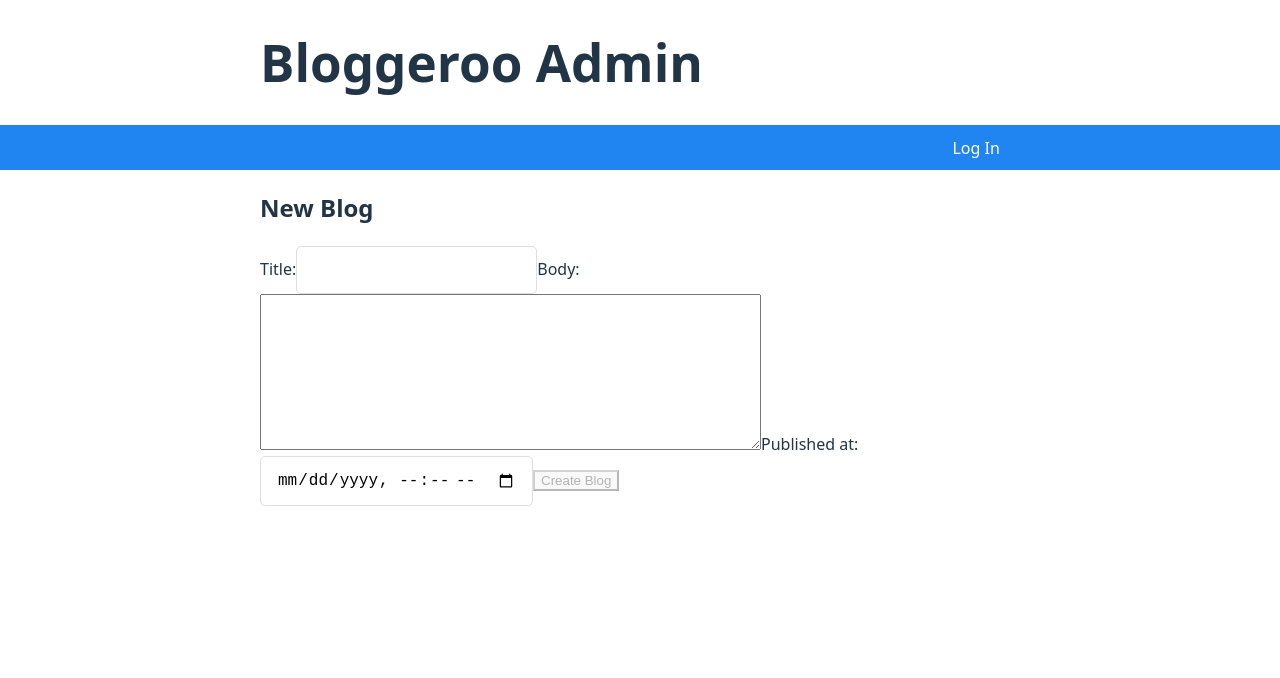
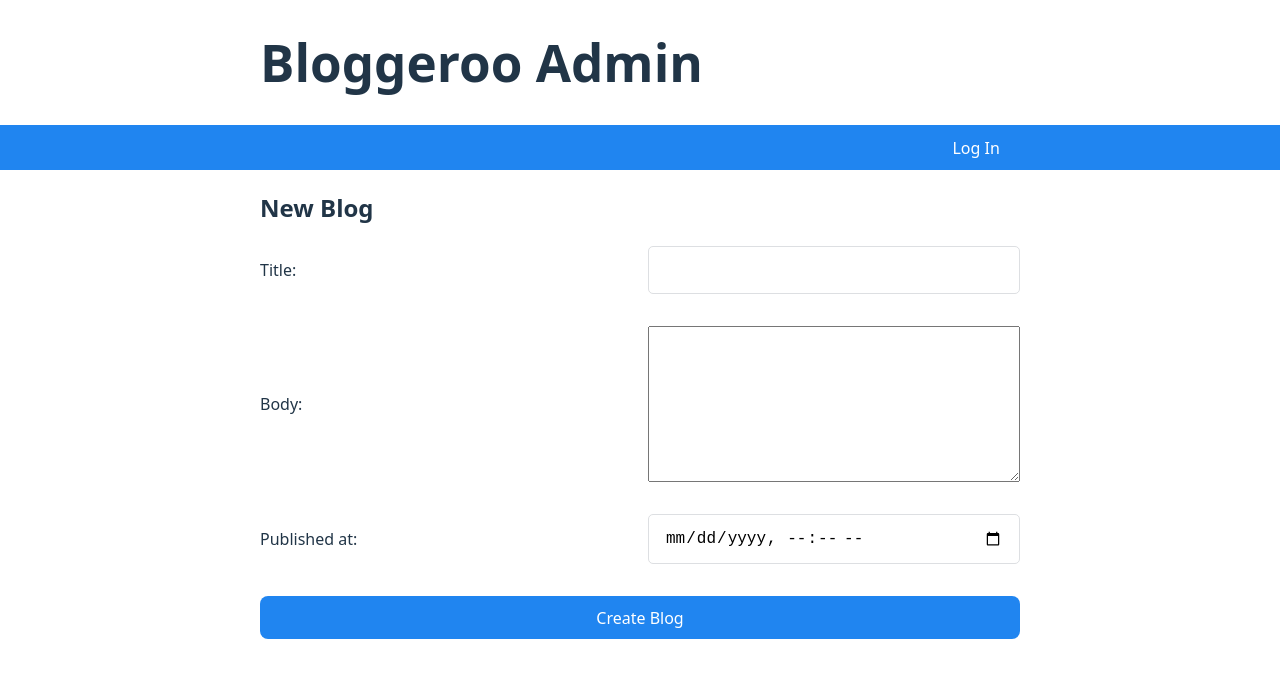
Before and after one commit to rubicon2/bloggeroo-web-client-admin, a React (Vite) app: page /blogs/new in a window 1280 px wide. Shown: the top 678 px of the page. Built offline with nearby package versions, Linux system fonts and the light colour scheme.

Commit message:
Format blogForm with styled-components

```diff
--- a/src/components/blogs/blogForm.jsx
+++ b/src/components/blogs/blogForm.jsx
@@ -1,3 +1,5 @@
+import { GeneralButton } from '../styles/buttons';
+import { Form, FormRow } from '../styles/searchForm';
 import { useState } from 'react';
 
 export default function BlogForm({
@@ -25,8 +27,8 @@ export default function BlogForm({
     initialValues.body !== body ||
     publishedAtInitialValue !== publishedAt;
   return (
-    <form onSubmit={onSubmit}>
-      <label>
+    <Form onSubmit={onSubmit}>
+      <FormRow>
         Title:
         <input
           type="text"
@@ -36,8 +38,8 @@ export default function BlogForm({
           required={true}
         />
         <small>{validationErrors?.title}</small>
-      </label>
-      <label>
+      </FormRow>
+      <FormRow>
         Body:
         <textarea
           name="body"
@@ -47,8 +49,8 @@ export default function BlogForm({
           onChange={(e) => setBody(e.target.value)}
         />
         <small>{validationErrors?.body}</small>
-      </label>
-      <label>
+      </FormRow>
+      <FormRow>
         Published at:
         <input
           type="datetime-local"
@@ -57,10 +59,10 @@ export default function BlogForm({
           onChange={(e) => setPublishedAt(e.target.value)}
         />
         <small>{validationErrors?.publishedAt}</small>
-      </label>
-      <button type="submit" disabled={isFetching || !haveFieldsChanged}>
+      </FormRow>
+      <GeneralButton type="submit" disabled={isFetching || !haveFieldsChanged}>
         {buttonText}
-      </button>
-    </form>
+      </GeneralButton>
+    </Form>
   );
 }
```
